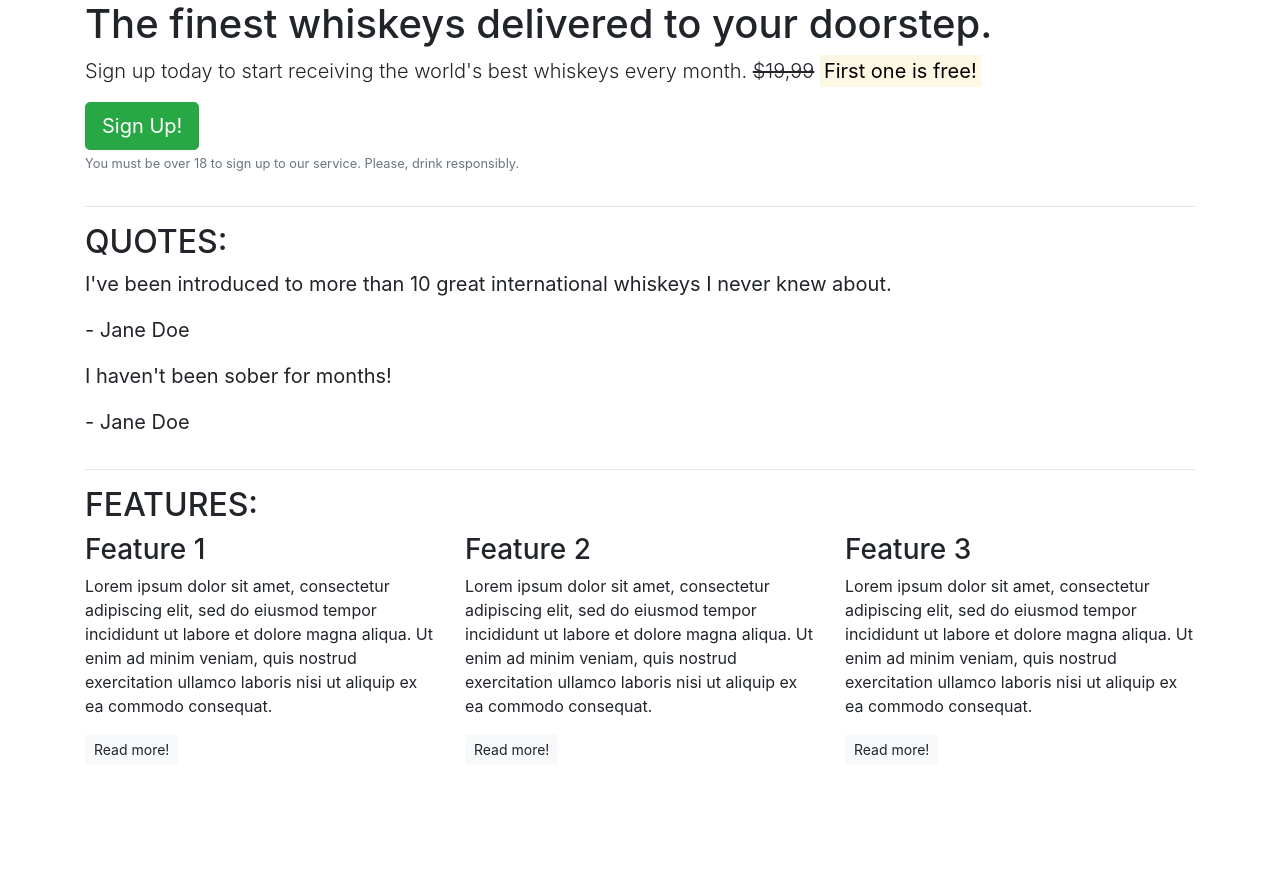
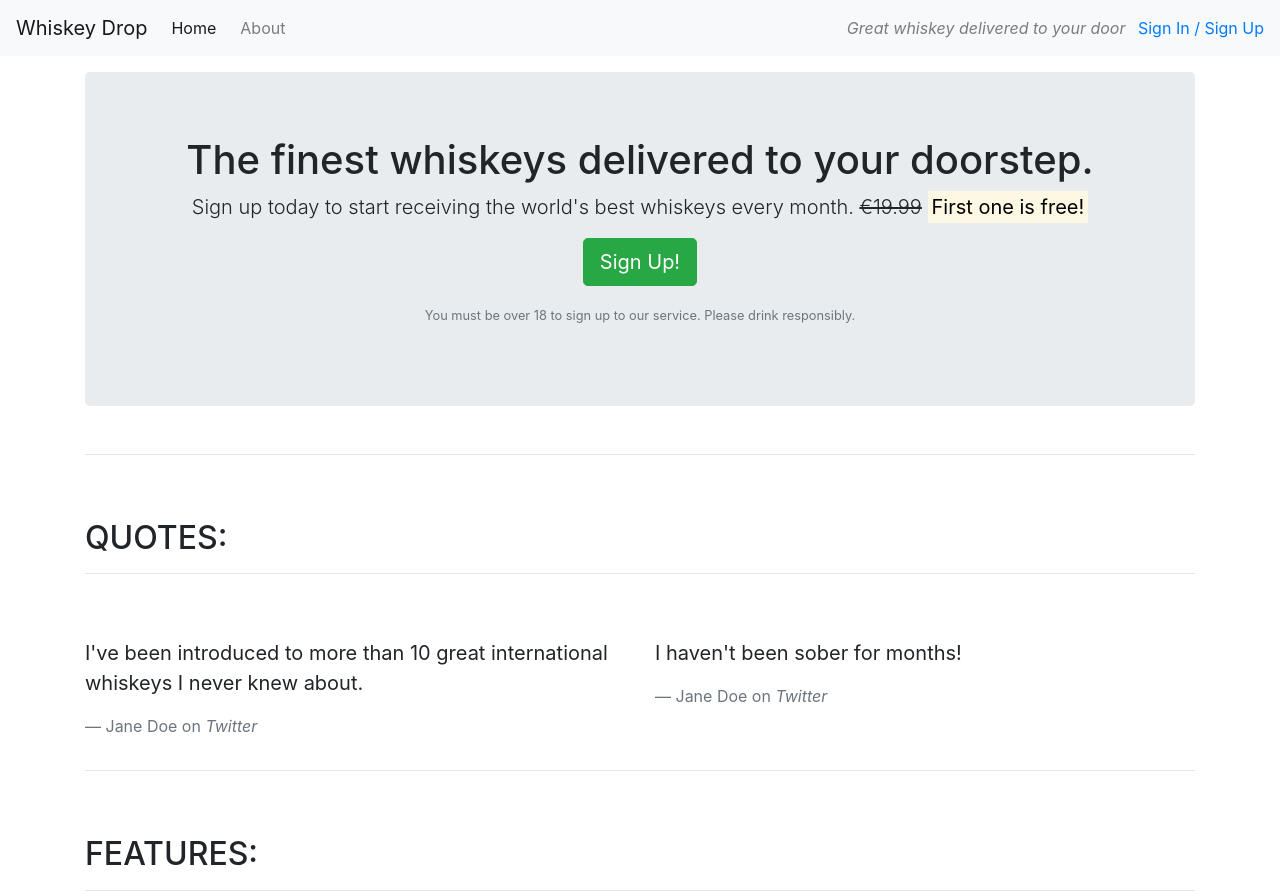
Before and after one commit to MaikonSchumann/whiskey, a plain HTML site: page index.html in a window 1280 px wide. Shown: the top 894 px of the page. Before the commit the page ends 800 px from the top, so only its background shows below. Drawn offline with nearby package versions, Linux system fonts and the light colour scheme.

Commit message:
jkhasjkhd

```diff
--- a/index.html
+++ b/index.html
@@ -3,59 +3,76 @@
 
 <head>
     <meta charset="utf-8">
-
+    <meta name="viewport" content="width=device-width, initial-scale=1.0">
     <title>Whiskey Drop | Taste a new whiskey every month</title>
-    <meta name="viewport" content="width=device-width, initial-scale=1.0">
     <link rel="stylesheet" href="https://maxcdn.bootstrapcdn.com/bootstrap/4.1.3/css/bootstrap.min.css">
 </head>
 
 <body>
-    <article class="container">
+    <!--Nav-->
+    <nav class="navbar navbar-light navbar-expand-sm bg-light">
+        <a href="/" class="navbar-brand">
+                    Whiskey Drop</a>
+        <ul class="navbar-nav mr-auto">
+            <li class="active nav-item mr-2"><a class="nav-link" href="/">Home</a></li>
+            <li class="nav-item mr-2"><a class="nav-link" href="">About</a></li>
+            <li class="nav-item mr-2 d-block d-sm-none"><a class="nav-link" href="">Sign In / Sign Up</a></li>
+        </ul>
+
+        <div class="d-none d-md-block">
+            <p class="navbar-text my-auto mr-2"><i>Great whiskey delivered to your door</i></p>
+            <a href="/login">Sign In / Sign Up</a>
+        </div>
+        <!--</div>-->
+    </nav>
+    <article class="container mt-3">
         <!-- Callout -->
         <div class="row">
             <div class="col-12">
-                <section class="callout">
+                <section class="callout jumbotron text-center">
                     <h1>The finest whiskeys delivered to your doorstep.</h1>
                     <p class="lead">Sign up today to start receiving the world's best whiskeys every month.
-                    <s>$19,99</s> <strong><mark>First one is free!</mark></strong></p>
-                    <button class="btn btn-success btn-lg">Sign Up!</button>
-                    <p class="text-muted"><small>You must be over 18 to sign up to our service. Please, drink responsibly.</small></p>
+                        <s class="d-none d-sm-inline">€19.99</s>
+                        <span class="d-inline d-sm-none"><br></span>
+                        <strong><mark>First one is free!</mark></strong></p>
+                    <p><button class="btn btn-lg btn-success">Sign Up!</button></p>
+                    <p class="text-muted"><small>You must be over 18 to sign up to our service. Please drink responsibly.</small></p>
                 </section>
             </div>
         </div>
         <!-- /.callout -->
         <hr>
-
         <!-- Quotes -->
         <section class="quotes">
             <div class="row">
-                <div class="col-12 col-md-6">
+                <div class="col-12 my-5">
                     <h2 class="text-uppercase">Quotes:</h2>
+                    <hr />
                 </div>
             </div>
             <div class="row">
-                <div class="col-12">
+                <div class="col-12 col-md-6">
                     <blockquote class="blockquote">
                         <p>I've been introduced to more than 10 great international whiskeys I never knew about.</p>
-                        <p>- Jane Doe</p>
+                        <footer class="blockquote-footer">Jane Doe on <cite title="Twitter">Twitter</cite></footer>
                     </blockquote>
                 </div>
-                <div class="col-12">
+                <div class="col-12 col-md-6">
                     <blockquote class="blockquote">
                         <p>I haven't been sober for months!</p>
-                        <p>- Jane Doe</p>
+                        <footer class="blockquote-footer">Jane Doe on <cite title="Twitter">Twitter</cite></footer>
                     </blockquote>
                 </div>
             </div>
         </section>
         <!-- /.quotes -->
         <hr>
-
         <!-- Features -->
         <section class="features">
             <div class="row">
-                <div class="col-12">
+                <div class="col-12 my-5">
                     <h2 class="text-uppercase">Features:</h2>
+                    <hr />
                 </div>
             </div>
             <div class="row">
@@ -63,21 +80,21 @@
                     <div class="feature">
                         <h3>Feature 1</h3>
                         <p>Lorem ipsum dolor sit amet, consectetur adipiscing elit, sed do eiusmod tempor incididunt ut labore et dolore magna aliqua. Ut enim ad minim veniam, quis nostrud exercitation ullamco laboris nisi ut aliquip ex ea commodo consequat.</p>
-                        <p><a class="btn btn-sm btn-light" href="">Read more!</a></p>
+                        <p><a class="btn btn-sm btn-light" href="">Read More</a></p>
                     </div>
                 </div>
                 <div class="col-12 col-md-6 col-lg-4">
                     <div class="feature">
                         <h3>Feature 2</h3>
                         <p>Lorem ipsum dolor sit amet, consectetur adipiscing elit, sed do eiusmod tempor incididunt ut labore et dolore magna aliqua. Ut enim ad minim veniam, quis nostrud exercitation ullamco laboris nisi ut aliquip ex ea commodo consequat.</p>
-                        <p><a class="btn btn-sm btn-light" href="">Read more!</a></p>
+                        <p><a class="btn btn-sm btn-light" href="">Read More</a></p>
                     </div>
                 </div>
                 <div class="col-12 d-md-none d-lg-block col-lg-4">
                     <div class="feature">
                         <h3>Feature 3</h3>
                         <p>Lorem ipsum dolor sit amet, consectetur adipiscing elit, sed do eiusmod tempor incididunt ut labore et dolore magna aliqua. Ut enim ad minim veniam, quis nostrud exercitation ullamco laboris nisi ut aliquip ex ea commodo consequat.</p>
-                        <p><a class="btn btn-sm btn-light" href="">Read more!</a></p>
+                        <p><a class="btn btn-sm btn-light" href="">Read More</a></p>
                     </div>
                 </div>
             </div>
```
